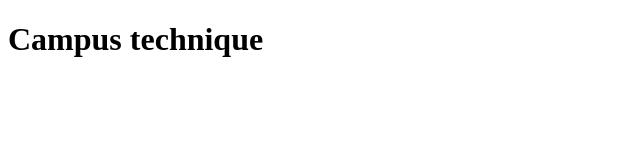
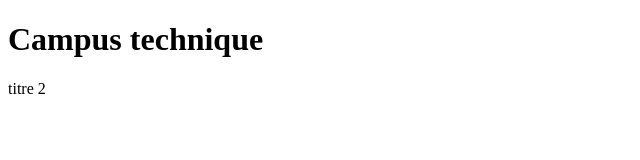
Before and after one commit to xavier-hys/gitsecu, a plain HTML site: page index.html in a window 1280 px wide. Shown: the full height of the page, 0-640 px from the left. Drawn offline with Linux system fonts and the light colour scheme.

```diff
--- a/index.html
+++ b/index.html
@@ -7,5 +7,6 @@
 </head>
 <body>
     <h1>Campus technique</h1>
+    <p>titre 2</p>
 </body>
 </html>
```
